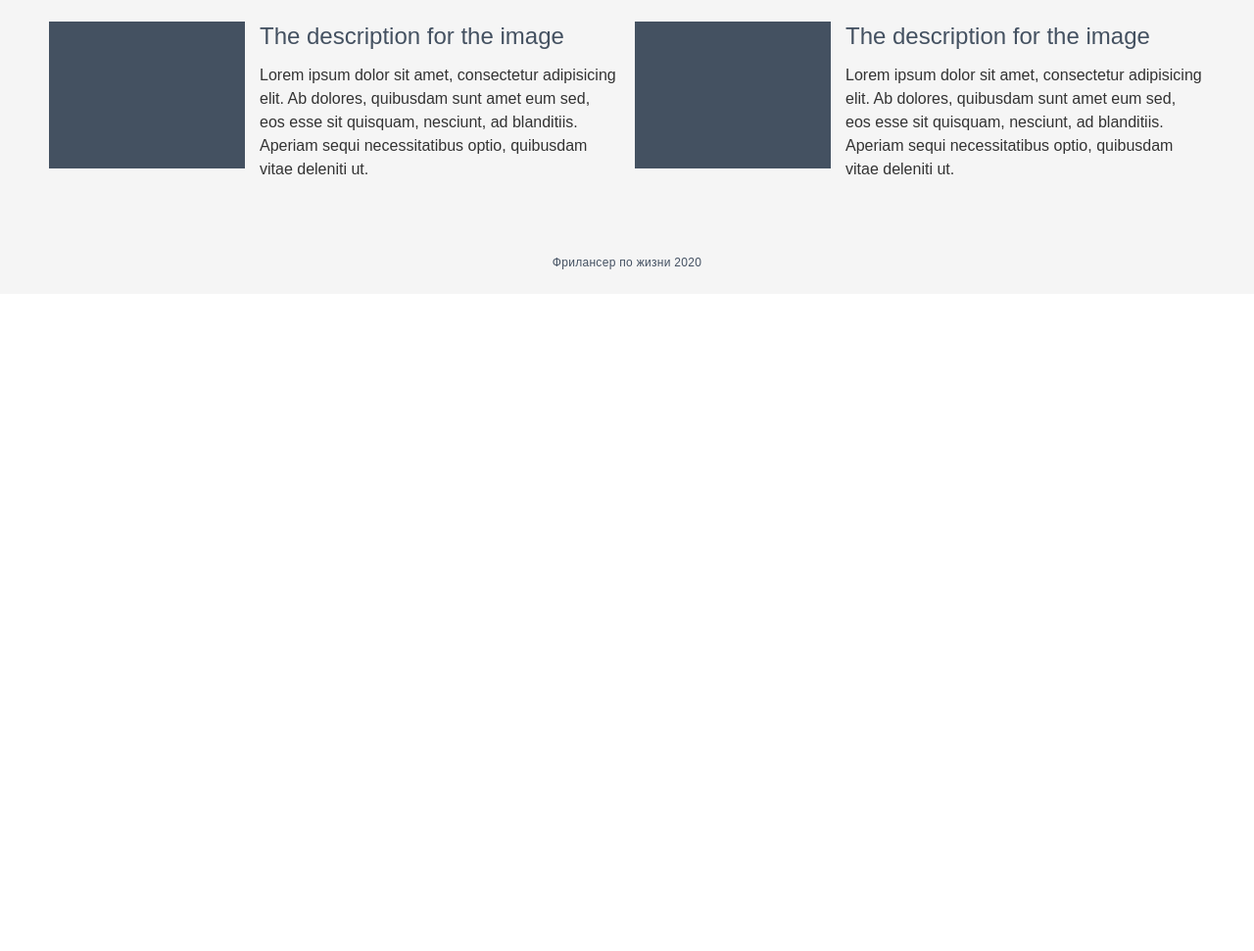
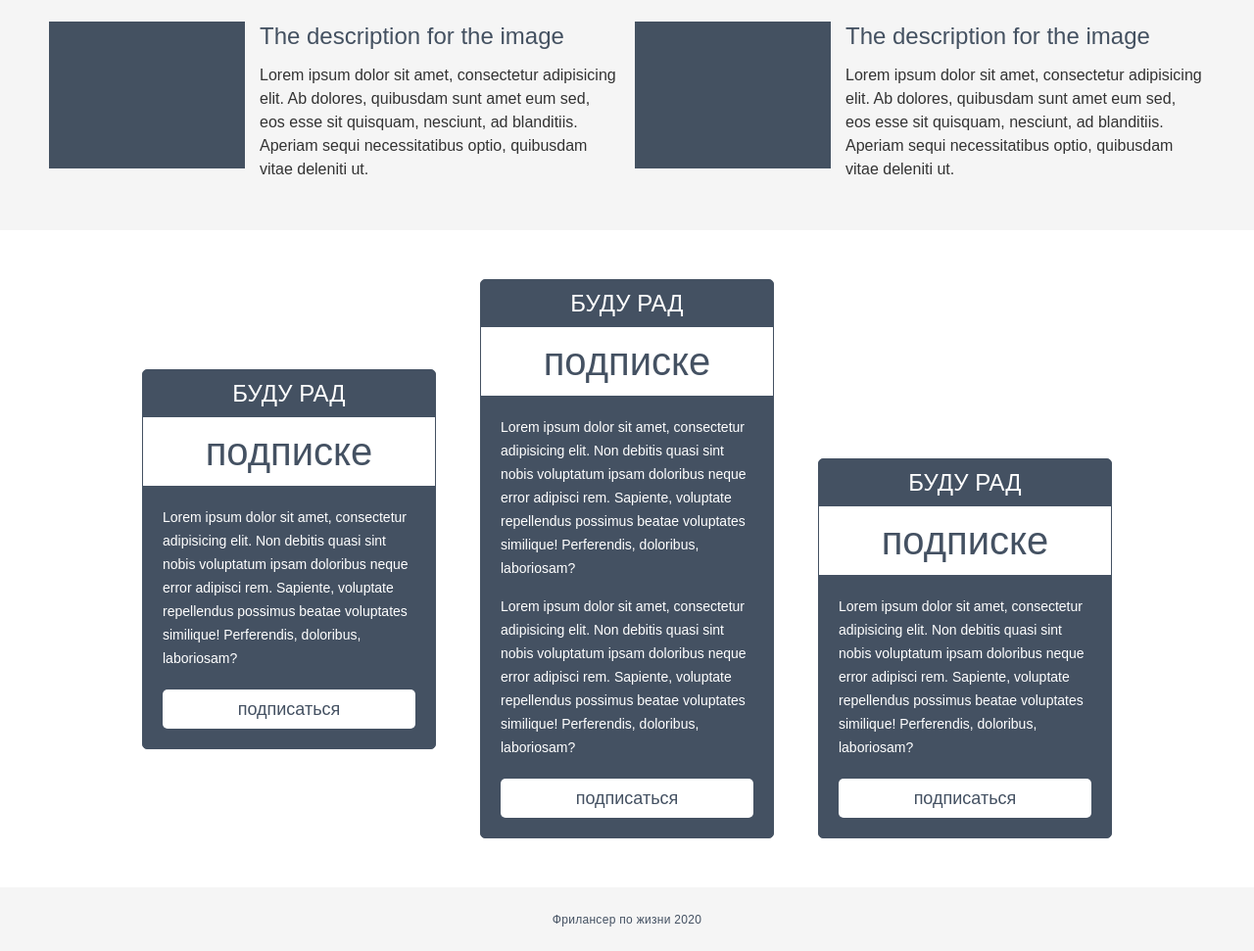
Before and after one commit to MrSallivan/andricanich, a plain HTML site: page 17-20 flex/flex/index.html in a window 1280 px wide. Shown: the part 964-1935 px from the top of the page at 98% size. Before the commit the page ends 1264 px from the top, so only its background shows below. Drawn offline with Linux system fonts and the light colour scheme.

Commit message:
доделал флекс

```diff
--- a/17-20 flex/flex/css/style.css
+++ b/17-20 flex/flex/css/style.css
@@ -15,6 +15,7 @@ ul li{list-style:none;}
 img{vertical-align:top;}
 h1,h2,h3,h4,h5,h6{font-size:inherit;font-weight:inherit;}
 /*--------------------*/
+
 body{
 	font-family: Arial, "Helvetica Neue", Helvetica, sans-serif;
 }
@@ -175,3 +176,98 @@ body{
 	font-size: 16px;
 	line-height: 24px;
 }
+.vert {
+	padding: 50px 0;
+ }
+.vert__title {
+	text-align: center;
+	margin-bottom: 0 0 30px 0;
+}
+.vert__body {
+	max-width: 990px;
+	margin: 0 auto;
+
+}
+.vert__row {
+	display: -webkit-flex;
+	display: -moz-flex;
+	display: -ms-flex;
+	display: -o-flex;
+	display: flex;
+	margin: 0px -22.5px;
+
+}
+.vert__column {
+	flex: 0 1 33.333%;
+	padding: 0 22.5px;
+	display: -webkit-flex;
+	display: -moz-flex;
+	display: -ms-flex;
+	display: -o-flex;
+	display: flex;
+}
+.vert__item {
+	background-color: #445162;
+	color: #fff;
+	border-radius: 5px;
+	border: 1px solid #445162;
+	padding-bottom: 20px;
+	display: -webkit-flex;
+	display: -moz-flex;
+	display: -ms-flex;
+	display: -o-flex;
+	display: flex;
+	-webkit-flex-direction: column;
+	-moz-flex-direction: column;
+	-ms-flex-direction: column;
+	-o-flex-direction: column;
+	flex-direction: column;
+
+}
+.vert__subtitle {
+	text-align: center;
+	font-size: 24px;
+	text-transform: uppercase;
+	padding: 12px 0px;
+
+}
+.vert__label {
+	text-align: center;
+	background-color: #fff;
+	color: #445162;
+	padding: 15px 0px;
+	font-size: 40px;
+}
+.vert__text {
+	padding: 20px;
+	color: #fff;
+	font-size: 14px;
+	line-height: 24px;
+	flex: 1 1 auto;
+}
+.vert__text p {
+	margin: 0 0 15px 0;
+}
+.vert__text p:last-child {
+	margin-bottom: 0;
+}
+.vert__btn {
+	height: 40px;
+	display: block;
+	background-color: #fff;
+	margin: 0 20px;
+	line-height: 40px;
+	text-align: center;
+	border-radius: 5px;
+	color: #445162;
+	font-size: 18px;
+}
+.vert__column_1{
+	align-self: center;
+}
+.vert__column_2{
+
+}
+.vert__column_3{
+	align-self: flex-end;
+}
--- a/17-20 flex/flex/index.html
+++ b/17-20 flex/flex/index.html
@@ -100,6 +100,42 @@
 						</div>
 					</div>
 				</div>
+				<div class="vert">
+					<div class="container">
+						<div class="vert__title title"></div>
+						<div class="vert__body">
+							<div class="vert__row">
+								<div class="vert__column vert__column_1">
+									<div class="vert__item">
+										<div class="vert__subtitle">буду рад</div>
+										<div class="vert__label">подписке</div>
+										<div class="vert__text">Lorem ipsum dolor sit amet, consectetur adipisicing elit. Non debitis quasi sint nobis voluptatum ipsam doloribus neque error adipisci rem. Sapiente, voluptate repellendus possimus beatae voluptates similique! Perferendis, doloribus, laboriosam?</div>
+										<a href="" class="vert__btn">подписаться</a>
+									</div>
+								</div>
+								<div class="vert__column vert__column_2">
+									<div class="vert__item">
+										<div class="vert__subtitle">буду рад</div>
+										<div class="vert__label">подписке</div>
+										<div class="vert__text">
+											<p>Lorem ipsum dolor sit amet, consectetur adipisicing elit. Non debitis quasi sint nobis voluptatum ipsam doloribus neque error adipisci rem. Sapiente, voluptate repellendus 	possimus beatae voluptates similique! Perferendis, doloribus, laboriosam?</p>
+											<p>Lorem ipsum dolor sit amet, consectetur adipisicing elit. Non debitis quasi sint nobis voluptatum ipsam doloribus neque error adipisci rem. Sapiente, voluptate repellendus possimus beatae voluptates similique! Perferendis, doloribus, laboriosam?</p>
+										</div>
+										<a href="" class="vert__btn">подписаться</a>
+									</div>
+								</div>
+								<div class="vert__column vert__column_3">
+									<div class="vert__item">
+										<div class="vert__subtitle">буду рад</div>
+										<div class="vert__label">подписке</div>
+										<div class="vert__text">Lorem ipsum dolor sit amet, consectetur adipisicing elit. Non debitis quasi sint nobis voluptatum ipsam doloribus neque error adipisci rem. Sapiente, voluptate repellendus possimus beatae voluptates similique! Perferendis, doloribus, laboriosam?</div>
+										<a href="" class="vert__btn">подписаться</a>
+									</div>
+								</div>
+							</div>
+						</div>
+					</div>
+				</div>
 
 			</div>
 			<footer class="footer">
```
